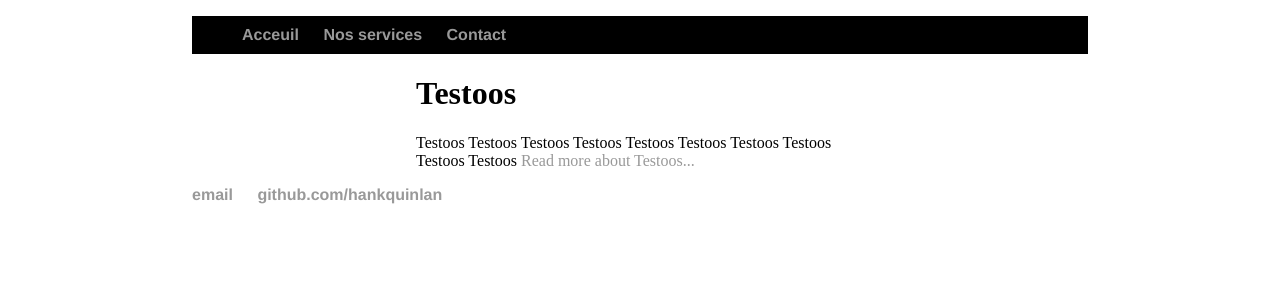
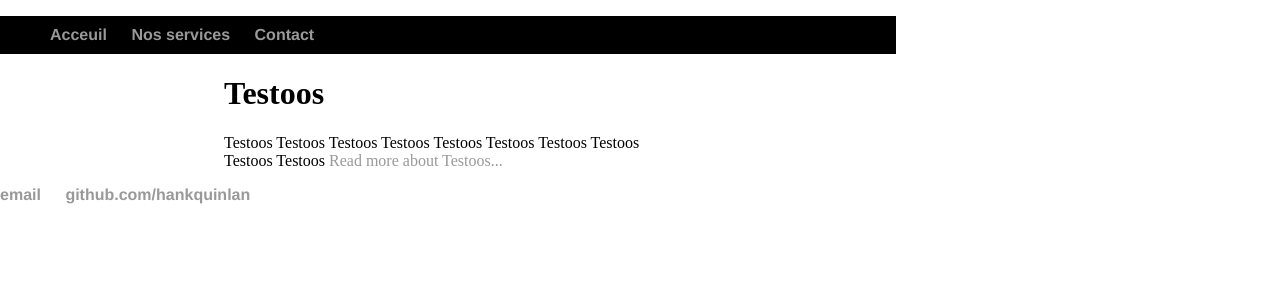
Before and after one commit to BobRendal/BobRendal.github.io, a Jekyll site: the page built from index.html, in a window 1280 px wide. Shown: the top 300 px of the page. Built offline with Jekyll 4.4.1, drawn with Linux system fonts in a browser that asks for light colours.

Commit message:
Update main.css

```diff
--- a/css/main.css
+++ b/css/main.css
@@ -1,5 +1,5 @@
 body {
-    margin: 00px auto;
+    margin: 0px 0;
     width: 70%;
 
 }
```
